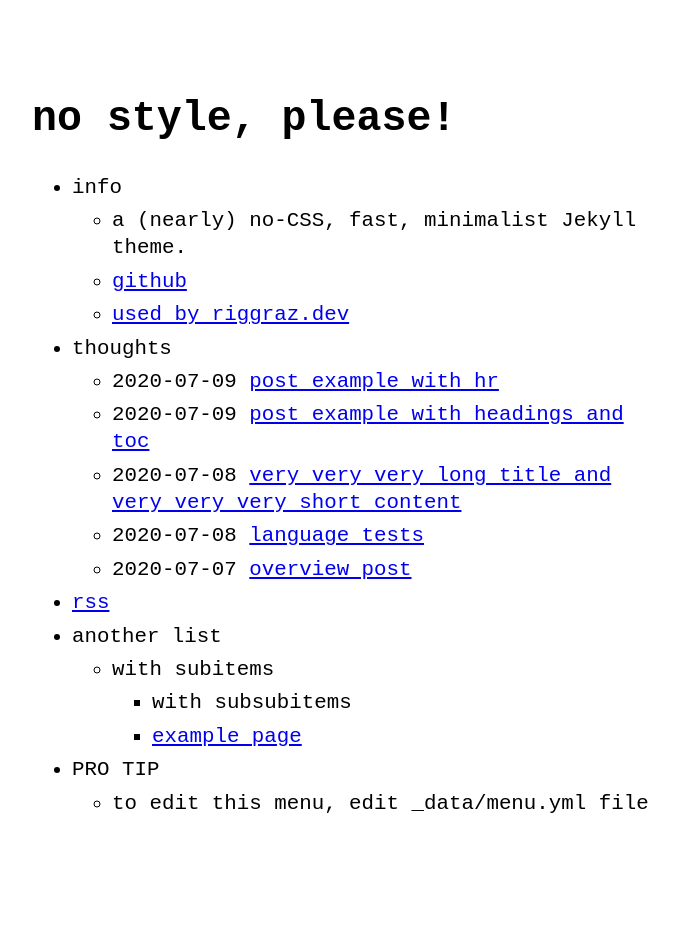
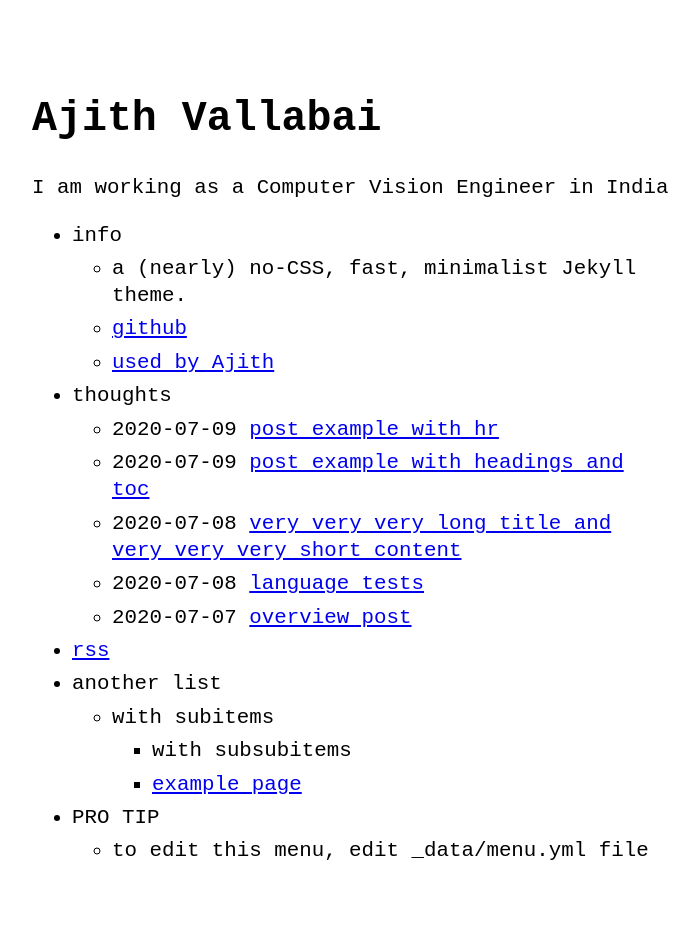
Before and after one commit to ajithvallabai/ajithvallabai.github.io, a Jekyll site: the page built from index.md, in a window 1280 px wide. Shown: the whole page, without its empty margins (288-987 px from the left). Built offline with Jekyll 4.4.1, drawn with Linux system fonts in a browser that asks for light colours; before the commit the page ends 901 px from its top, so only the background shows below that.

Commit message:
profile update

```diff
--- a/_config.yml
+++ b/_config.yml
@@ -1,9 +1,9 @@
-title: no style, please! # name of the site
-author: Riccardo Graziosi # name of site's author
-email: riccardo.graziosi97@gmail.com # email of site's author
-url: https://riggraz.dev/no-style-please # root address of the site
+title: Ajith Vallabai # name of the site
+author: ajith # name of site's author
+email: inocajith21.5@gmail.com # email of site's author
+url: https://github.com/ajithvallabai/ajithvallabai.github.io # root address of the site
 description: > # description of the site (multiple lines allowed)
-  A (nearly) no-CSS, fast, minimalist Jekyll theme.
+  I am working as a Computer Vision Engineer in India
 
 permalink: /:slug.html
 
@@ -16,7 +16,7 @@ theme_config:
   appearance: "auto" # can be "light", "dark" or "auto"
   back_home_text: ".." # customize text for homepage link in post layout
   date_format: "%Y-%m-%d" # customize how date is formatted
-  show_description: false # show blog description in home page
+  show_description: true # show blog description in home page
 
 sass:
   style: :compressed
--- a/_data/menu.yml
+++ b/_data/menu.yml
@@ -8,8 +8,8 @@ entries:
       - title: a (nearly) no-CSS, fast, minimalist Jekyll theme.
         url: false
       - title: github
-        url: https://github.com/riggraz/no-style-please
-      - title: used by riggraz.dev
+        url: https://github.com/ajithvallabai/ajithvallabai.github.io
+      - title: used by Ajith
         url: https://riggraz.dev/
 
   - title: thoughts
```
Also changed, not shown: LICENSE.txt (deleted), README.md.
